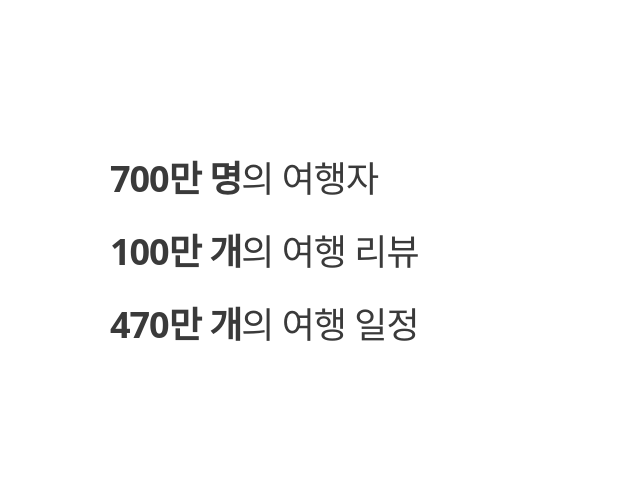
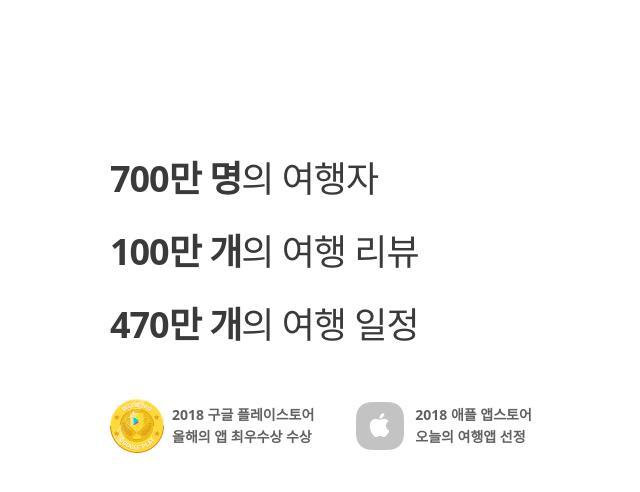
Before and after one commit to pshdev1030/triple_assignment, a React (Create React App) app: page / in a window 1280 px wide. Shown: the top 492 px of the page, without its empty margins (513-1153 px from the left). Built offline with nearby package versions, Linux system fonts and the light colour scheme.

Commit message:
Feat: awarditem 추가
구글, 앱스토어 수상내역을 렌더링하는 컴포넌트(AwardItem)을 추가하였습니다.

```diff
--- a/src/App.js
+++ b/src/App.js
@@ -1,10 +1,13 @@
 import styled from '@emotion/styled'
+
+import appleImage from './assets/images/badge-apple4x.png'
+import googleImage from './assets/images/play-store2x.png'
 import { FadeIn } from './components/FadeIn'
-
 import { IntroduceItem } from './components/IntroduceItem'
-
+import { AwardItem } from './components/AwardItem'
 const FADEIN_ANIMATION_DURATION = 700
 const TRIPPLE_INFO_FADEIN_DELAY = 200
+const TRIPPLE_AWARD_FADEIN_DELAY = 300
 
 const TRIPPLE_NUM_OF_TRAVELERS = 700
 const TRIPPLE_NUM_OF_REVIEWS = 100
@@ -12,6 +15,7 @@ const TRIPPLE_NUM_OF_PLANS = 470
 
 function App() {
   return (
+    <>
       <FadeIn
         duration={FADEIN_ANIMATION_DURATION}
         delay={TRIPPLE_INFO_FADEIN_DELAY}
@@ -34,6 +38,24 @@ function App() {
           />
         </IntroduceItemsWrapper>
       </FadeIn>
+      <FadeIn
+        duration={FADEIN_ANIMATION_DURATION}
+        delay={TRIPPLE_AWARD_FADEIN_DELAY}
+      >
+        <AwardsWrapper>
+          <AwardItem
+            imageSrc={googleImage}
+            title="2018 구글 플레이스토어"
+            description="올해의 앱 최우수상 수상"
+          />
+          <AwardItem
+            imageSrc={appleImage}
+            title="2018 애플 앱스토어"
+            description="오늘의 여행앱 선정"
+          />
+        </AwardsWrapper>
+      </FadeIn>
+    </>
   )
 }
 
@@ -42,4 +64,9 @@ const IntroduceItemsWrapper = styled.div`
   padding-top: 150px;
 `
 
+const AwardsWrapper = styled.div`
+  margin: 50px 0 140px 623px;
+  white-space: nowrap;
+`
+
 export default App
--- /dev/null
+++ b/src/components/AwardItem.js
@@ -0,0 +1,26 @@
+import styled from '@emotion/styled'
+
+export const AwardItem = ({ imageSrc, title, description }) => {
+  return (
+    <Award imageSrc={imageSrc}>
+      {title}
+      <br />
+      {description}
+    </Award>
+  )
+}
+
+const Award = styled.div`
+  display: inline-block;
+  background-image: url(${(props) => props.imageSrc});
+  background-position: left top;
+  background-repeat: no-repeat;
+  background-size: 54px 54px;
+  color: rgba(58, 58, 58, 0.8);
+  font-weight: bold;
+  height: 54px;
+  padding: 5px 0 5px 62px;
+  font-size: 14px;
+  line-height: 22px;
+  margin-right: 39px;
+`
```
Lines whose indentation alone changed are shown as unchanged.
